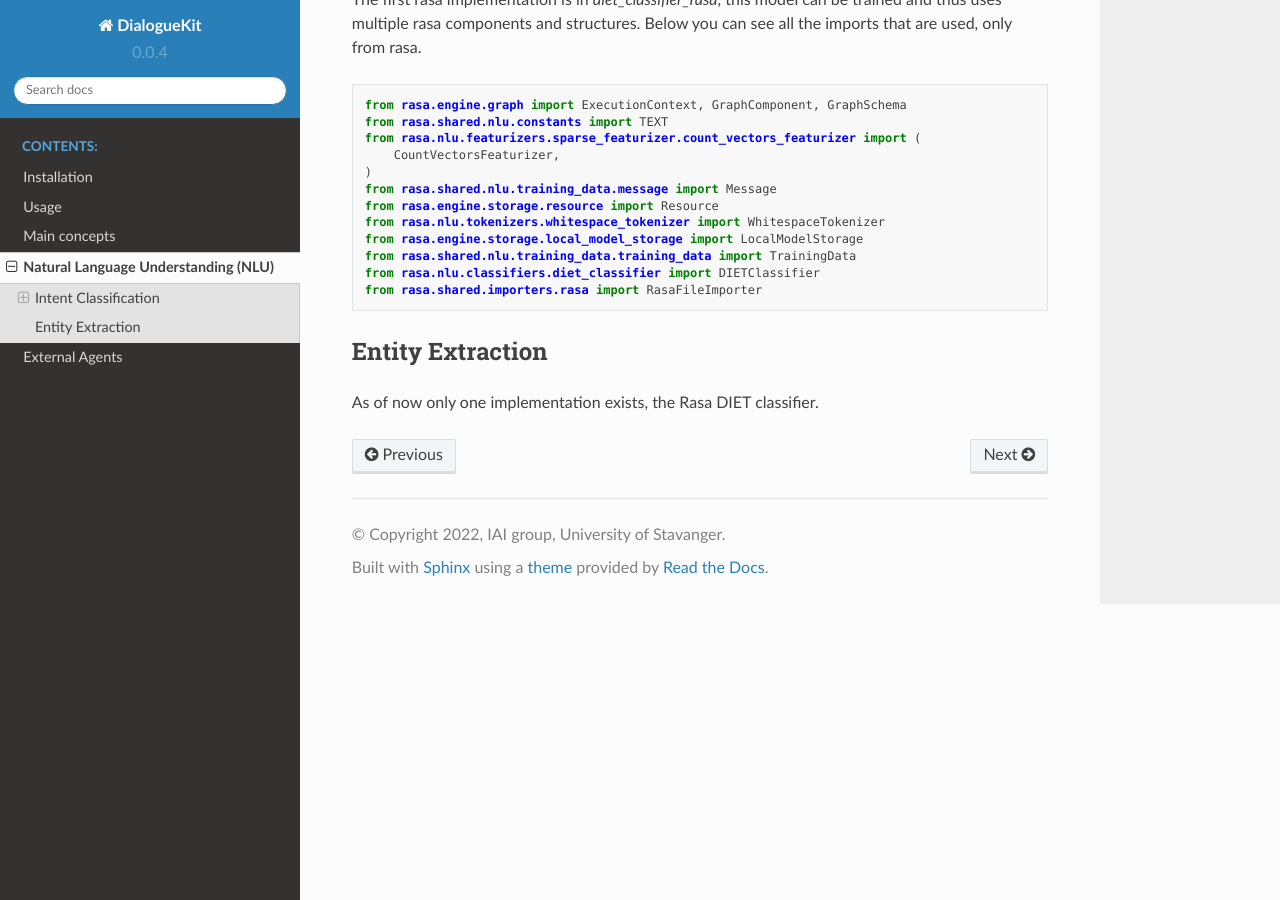
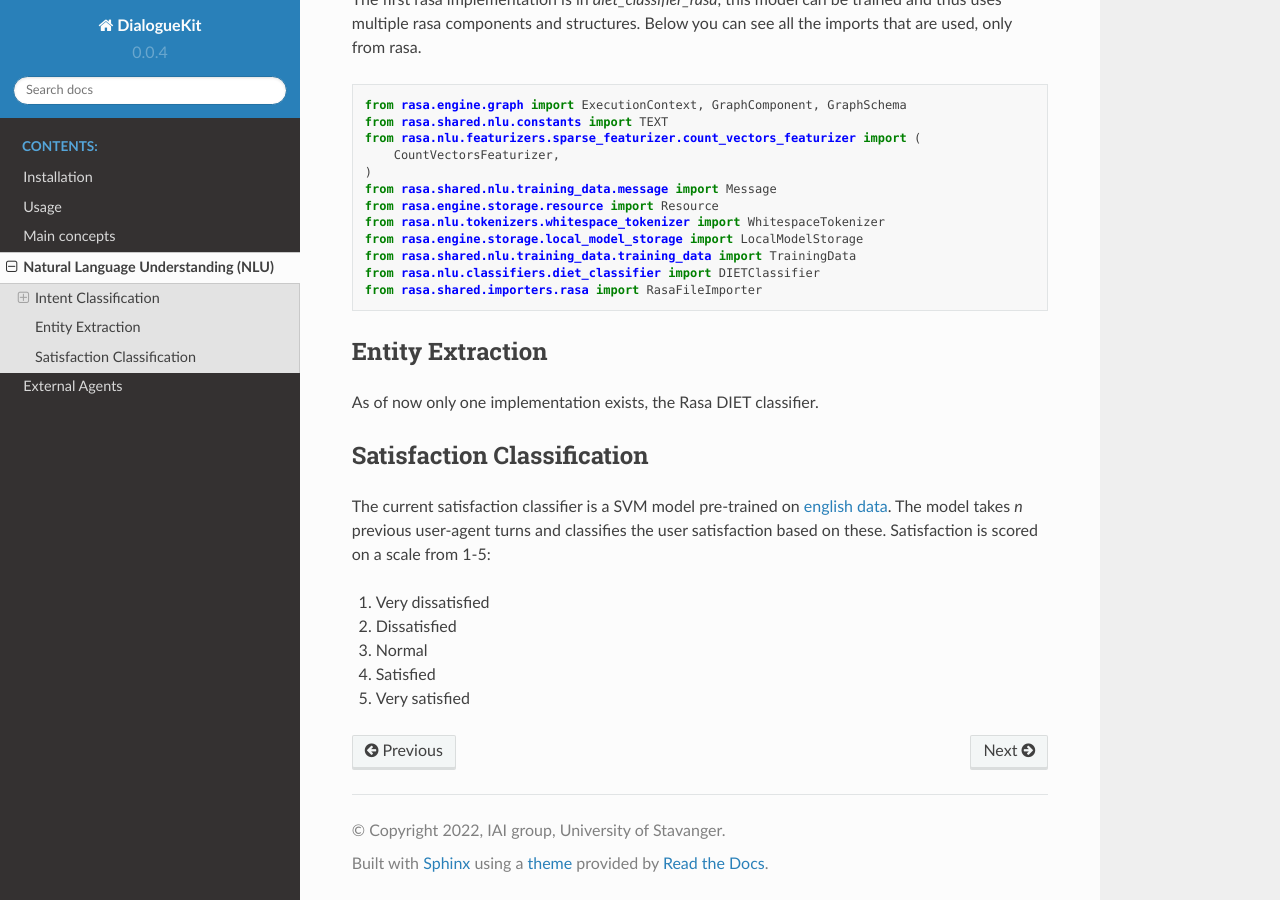
Before and after one commit to iai-group/DialogueKit, a Sphinx documentation site: the page built from docs/source/nlu.rst, in a window 1280 px wide and 900 px high, scrolled down 976 px. Built offline with Sphinx 7.4.7 and the Read the Docs theme 2.0.0, drawn with Linux system fonts in a browser that asks for light colours; pages that are not in the unit, such as notebooks, are missing from menus.

Commit message:
Document satisfaction classifier

```diff
--- a/docs/source/nlu.rst
+++ b/docs/source/nlu.rst
@@ -56,3 +56,15 @@ Entity Extraction
 -----------------
 
 As of now only one implementation exists, the Rasa DIET classifier.
+
+Satisfaction Classification
+---------------------------
+
+The current satisfaction classifier is a SVM model pre-trained on `english data <https://github.com/sunnweiwei/user-satisfaction-simulation>`_.
+The model takes *n* previous user-agent turns and classifies the user satisfaction based on these. Satisfaction is scored on a scale from 1-5:
+
+#. Very dissatisfied
+#. Dissatisfied
+#. Normal
+#. Satisfied
+#. Very satisfied
```
